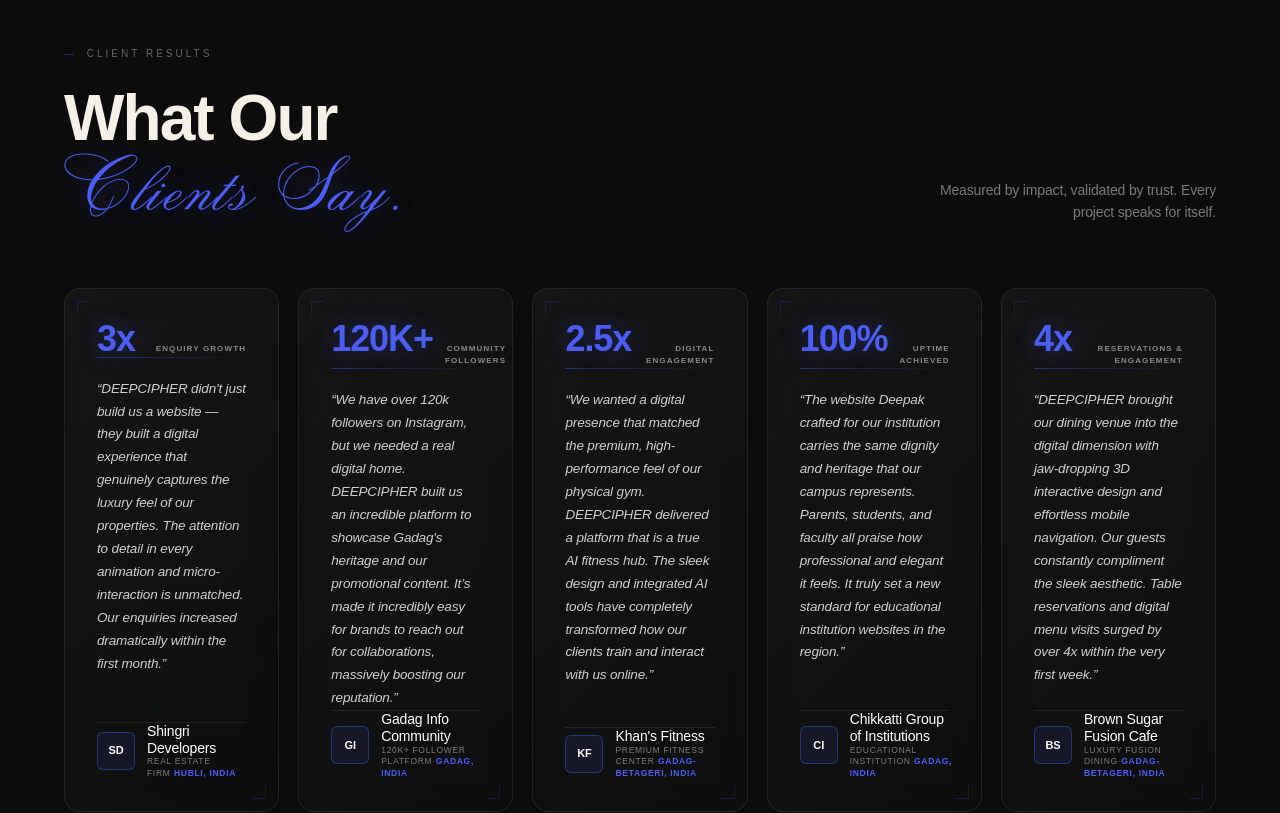
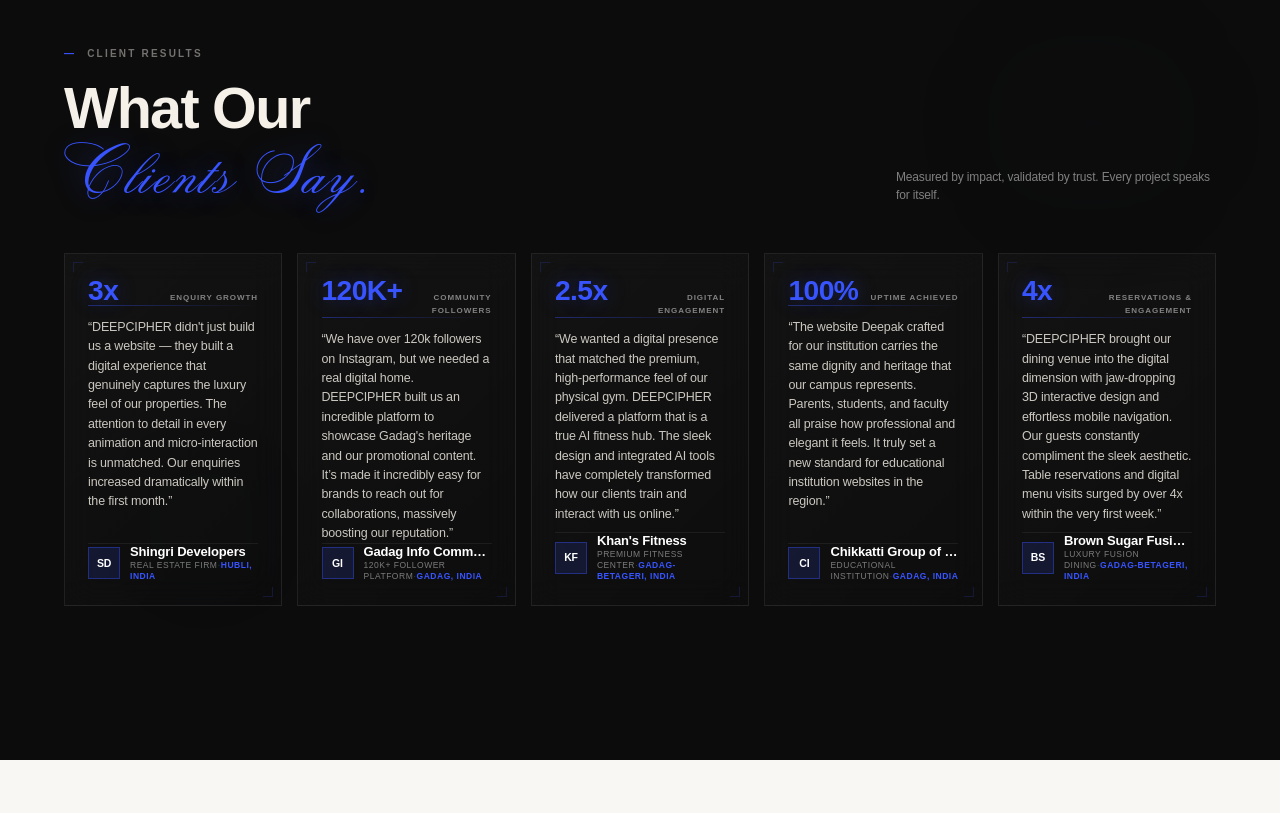
Before and after one commit to deepakparagi/deepcipher.studio, a Next.js app: page / in a window 1280 px wide. Shown: the part 1760-2573 px from the top of the page. Built offline with nearby package versions, Linux system fonts and the light colour scheme; a web font is replaced by a local one.

Commit message:
style(testimonials): make review cards compact with sharp corners and eliminated whitespace

```diff
--- a/src/components/sections/TestimonialsGrid.tsx
+++ b/src/components/sections/TestimonialsGrid.tsx
@@ -116,19 +116,18 @@ function TestimonialCard({ t, index }: { t: TestimonialData; index: number }) {
       }}
     >
       <div
-        className="relative overflow-hidden flex flex-col justify-between h-full w-full rounded-2xl"
+        className="relative overflow-hidden flex flex-col justify-between h-full w-full rounded-none"
         style={{
-          padding: 'clamp(24px, 2.5vw, 36px)',
-          minHeight: '520px',
+          padding: 'clamp(18px, 1.8vw, 24px)',
           height: '100%',
           background: isHovered
-            ? 'linear-gradient(145deg, rgba(255,255,255,0.08) 0%, rgba(44, 52, 128,0.12) 50%, rgba(255,255,255,0.03) 100%)'
-            : 'linear-gradient(135deg, rgba(255,255,255,0.04) 0%, rgba(255,255,255,0.01) 100%)',
+            ? 'linear-gradient(145deg, rgba(255,255,255,0.06) 0%, rgba(48, 73, 232, 0.1) 50%, rgba(255,255,255,0.02) 100%)'
+            : 'linear-gradient(135deg, rgba(255,255,255,0.03) 0%, rgba(255,255,255,0.008) 100%)',
           border: '1px solid',
-          borderColor: isHovered ? 'rgba(75, 93, 245, 0.4)' : 'rgba(255,255,255,0.08)',
+          borderColor: isHovered ? 'rgba(56, 84, 255, 0.45)' : 'rgba(255,255,255,0.08)',
           backdropFilter: 'blur(16px)',
-          transition: 'background 0.5s ease, border-color 0.4s ease, box-shadow 0.4s ease',
-          boxShadow: isHovered ? '0 16px 40px rgba(0,0,0,0.6)' : 'none',
+          transition: 'background 0.4s ease, border-color 0.3s ease, box-shadow 0.3s ease',
+          boxShadow: isHovered ? '0 12px 32px rgba(0,0,0,0.6), 0 0 20px rgba(48, 73, 232, 0.15)' : 'none',
         }}
       >
         {/* Glow effect on hover */}
@@ -137,26 +136,26 @@ function TestimonialCard({ t, index }: { t: TestimonialData; index: number }) {
           style={{
             top: '-30%',
             left: '-20%',
-            width: '240px',
-            height: '240px',
-            background: 'radial-gradient(circle, rgba(75, 93, 245, 0.15) 0%, transparent 70%)',
+            width: '200px',
+            height: '200px',
+            background: 'radial-gradient(circle, rgba(56, 84, 255, 0.15) 0%, transparent 70%)',
             borderRadius: '50%',
             filter: 'blur(40px)',
             opacity: isHovered ? 1 : 0,
-            transition: 'opacity 0.5s ease',
+            transition: 'opacity 0.4s ease',
           }}
         />
 
-        {/* Corner brackets */}
+        {/* Sharp corner brackets */}
         <div
           style={{
             position: 'absolute',
-            top: '12px',
-            left: '12px',
-            width: '14px',
-            height: '14px',
-            borderTop: '1px solid rgba(75, 93, 245, 0.4)',
-            borderLeft: '1px solid rgba(75, 93, 245, 0.4)',
+            top: '8px',
+            left: '8px',
+            width: '10px',
+            height: '10px',
+            borderTop: '1.5px solid rgba(56, 84, 255, 0.45)',
+            borderLeft: '1.5px solid rgba(56, 84, 255, 0.45)',
             opacity: isHovered ? 1 : 0.4,
             transition: 'opacity 0.3s ease',
           }}
@@ -164,12 +163,12 @@ function TestimonialCard({ t, index }: { t: TestimonialData; index: number }) {
         <div
           style={{
             position: 'absolute',
-            bottom: '12px',
-            right: '12px',
-            width: '14px',
-            height: '14px',
-            borderBottom: '1px solid rgba(75, 93, 245, 0.4)',
-            borderRight: '1px solid rgba(75, 93, 245, 0.4)',
+            bottom: '8px',
+            right: '8px',
+            width: '10px',
+            height: '10px',
+            borderBottom: '1.5px solid rgba(56, 84, 255, 0.45)',
+            borderRight: '1.5px solid rgba(56, 84, 255, 0.45)',
             opacity: isHovered ? 1 : 0.4,
             transition: 'opacity 0.3s ease',
           }}
@@ -178,16 +177,15 @@ function TestimonialCard({ t, index }: { t: TestimonialData; index: number }) {
         {/* Top — metric highlight */}
         <div className="relative z-10 shrink-0">
           {/* Metric badge */}
-          <div className="flex items-baseline justify-between gap-3 mb-4">
+          <div className="flex items-baseline justify-between gap-3 mb-2">
             <span
               style={{
-                fontFamily: 'var(--font-helvetica), sans-serif',
+                fontFamily: "var(--font-helvetica), 'Helvetica', sans-serif",
                 fontWeight: 700,
-                fontStyle: 'normal',
-                letterSpacing: '-0.03em',
-                fontSize: '36px',
-                color: '#4B5DF5',
-                textShadow: '0 0 24px rgba(75, 93, 245, 0.4)',
+                letterSpacing: '-0.02em',
+                fontSize: 'clamp(26px, 2.2vw, 32px)',
+                color: '#3854FF',
+                textShadow: '0 0 20px rgba(56, 84, 255, 0.35)',
                 lineHeight: 1,
               }}
             >
@@ -195,10 +193,10 @@ function TestimonialCard({ t, index }: { t: TestimonialData; index: number }) {
             </span>
             <span
               style={{
-                fontFamily: 'var(--font-mono), monospace',
+                fontFamily: "var(--font-helvetica), 'Helvetica', sans-serif",
                 fontSize: '8px',
-                color: 'rgba(255,255,255,0.5)',
-                letterSpacing: '0.14em',
+                color: 'rgba(255,255,255,0.48)',
+                letterSpacing: '0.12em',
                 textTransform: 'uppercase',
                 fontWeight: 600,
                 textAlign: 'right',
@@ -213,23 +211,22 @@ function TestimonialCard({ t, index }: { t: TestimonialData; index: number }) {
             style={{
               width: '100%',
               height: '1px',
-              background: 'linear-gradient(to right, rgba(75, 93, 245, 0.4), transparent)',
-              marginBottom: '20px',
+              background: 'linear-gradient(to right, rgba(56, 84, 255, 0.4), transparent)',
+              marginBottom: '12px',
             }}
           />
         </div>
 
         {/* Middle — Quote */}
-        <div className="relative z-10 flex-1 flex flex-col justify-start my-2">
+        <div className="relative z-10 flex-1 flex flex-col justify-start">
           <p
             className="m-0"
             style={{
-              fontFamily: 'var(--font-body), sans-serif',
-              fontWeight: 300,
-              fontStyle: 'italic',
-              fontSize: '13.5px',
-              color: 'rgba(255,255,255,0.8)',
-              lineHeight: 1.7,
+              fontFamily: "var(--font-helvetica), 'Helvetica', sans-serif",
+              fontWeight: 400,
+              fontSize: '12.5px',
+              color: 'rgba(245, 240, 232, 0.82)',
+              lineHeight: 1.55,
             }}
           >
             &ldquo;{t.quote}&rdquo;
@@ -237,23 +234,26 @@ function TestimonialCard({ t, index }: { t: TestimonialData; index: number }) {
         </div>
 
         {/* Bottom — attribution pinned to baseline */}
-        <div className="relative z-10 shrink-0 mt-auto pt-5" style={{ borderTop: '1px solid rgba(255,255,255,0.08)' }}>
-          <div className="flex items-center gap-3">
-            {/* Avatar initials */}
+        <div
+          className="relative z-10 shrink-0 mt-4 pt-3.5"
+          style={{ borderTop: '1px solid rgba(255,255,255,0.06)' }}
+        >
+          <div className="flex items-center gap-2.5">
+            {/* Avatar initials with sharp corners */}
             <div
-              className="flex items-center justify-center shrink-0 rounded-md"
+              className="flex items-center justify-center shrink-0 rounded-none"
               style={{
-                width: '38px',
-                height: '38px',
-                border: '1px solid rgba(75, 93, 245, 0.4)',
-                backgroundColor: 'rgba(44, 52, 128, 0.2)',
+                width: '32px',
+                height: '32px',
+                border: '1px solid rgba(56, 84, 255, 0.4)',
+                backgroundColor: 'rgba(48, 73, 232, 0.15)',
               }}
             >
               <span
                 style={{
-                  fontFamily: 'var(--font-mono), monospace',
-                  fontSize: '11px',
-                  fontWeight: 600,
+                  fontFamily: "var(--font-helvetica), 'Helvetica', sans-serif",
+                  fontSize: '10.5px',
+                  fontWeight: 700,
                   color: '#FFFFFF',
                 }}
               >
@@ -262,11 +262,11 @@ function TestimonialCard({ t, index }: { t: TestimonialData; index: number }) {
             </div>
             <div className="flex-1 min-w-0">
               <span
-                className="block m-0"
+                className="block m-0 truncate"
                 style={{
                   fontFamily: "var(--font-helvetica), 'Helvetica', sans-serif",
-                  fontWeight: 500,
-                  fontSize: '14px',
+                  fontWeight: 600,
+                  fontSize: '13px',
                   color: '#FFFFFF',
                   lineHeight: 1.2,
                 }}
@@ -274,19 +274,19 @@ function TestimonialCard({ t, index }: { t: TestimonialData; index: number }) {
                 {t.name}
               </span>
               <div
-                className="mt-1"
+                className="mt-0.5"
                 style={{
-                  fontFamily: 'var(--font-mono), monospace',
+                  fontFamily: "var(--font-helvetica), 'Helvetica', sans-serif",
                   fontSize: '8.5px',
                   color: 'rgba(255,255,255,0.45)',
-                  letterSpacing: '0.08em',
+                  letterSpacing: '0.06em',
                   textTransform: 'uppercase',
-                  lineHeight: 1.35,
+                  lineHeight: 1.3,
                 }}
               >
                 <span>{t.role}</span>
                 <span className="mx-1 text-white/20">·</span>
-                <span style={{ color: '#4B5DF5', fontWeight: 600 }}>{t.company}</span>
+                <span style={{ color: '#3854FF', fontWeight: 600 }}>{t.company}</span>
               </div>
             </div>
           </div>
@@ -342,22 +342,23 @@ export default function TestimonialsGrid() {
       </div>
 
       {/* Header */}
-      <div className="relative z-10 mb-16" style={{ maxWidth: '1400px', margin: '0 auto 64px' }}>
+      <div className="relative z-10 mb-8 sm:mb-12" style={{ maxWidth: '1400px', margin: '0 auto clamp(28px, 4vw, 48px)' }}>
         <span
           style={{
-            fontFamily: 'var(--font-body), sans-serif',
+            fontFamily: "var(--font-helvetica), 'Helvetica', sans-serif",
             fontSize: '10px',
-            color: '#6B6560',
-            letterSpacing: '0.3em',
+            color: 'rgba(245, 240, 232, 0.45)',
+            letterSpacing: '0.22em',
             display: 'block',
-            marginBottom: '24px',
+            marginBottom: '16px',
             textTransform: 'uppercase',
+            fontWeight: 600,
           }}
         >
-          <span style={{ color: '#2C3480', marginRight: '4px' }}>—</span> CLIENT RESULTS
+          <span style={{ color: '#3854FF', marginRight: '6px' }}>—</span> CLIENT RESULTS
         </span>
 
-        <div className="flex flex-col md:flex-row justify-between items-start md:items-end gap-6">
+        <div className="flex flex-col md:flex-row justify-between items-start md:items-end gap-4 sm:gap-6">
           <motion.h2
             className="m-0"
             initial={{ opacity: 0, y: 20 }}
@@ -365,16 +366,16 @@ export default function TestimonialsGrid() {
             viewport={{ once: true }}
             transition={{ duration: 0.7, ease: [0.16, 1, 0.3, 1] }}
             style={{
-              fontFamily: "var(--font-helvetica), sans-serif",
+              fontFamily: "var(--font-helvetica), 'Helvetica', sans-serif",
               fontWeight: 700,
-              fontSize: 'clamp(36px, 5vw, 72px)',
-              lineHeight: 1,
+              fontSize: 'clamp(32px, 4.5vw, 64px)',
+              lineHeight: 1.05,
               letterSpacing: '-0.03em',
               color: '#F5F0E8',
             }}
           >
             What Our<br />
-            <span className="font-citadel italic" style={{ color: '#4B5DF5', textShadow: '0 0 30px rgba(75, 93, 245, 0.4)' }}>Clients Say.</span>
+            <span className="font-citadel italic" style={{ color: '#3854FF', textShadow: '0 0 30px rgba(56, 84, 255, 0.4)' }}>Clients Say.</span>
           </motion.h2>
 
           <motion.span
@@ -383,13 +384,13 @@ export default function TestimonialsGrid() {
             viewport={{ once: true }}
             transition={{ delay: 0.2 }}
             style={{
-              fontFamily: 'var(--font-body), sans-serif',
-              fontSize: '14px',
-              fontWeight: 300,
-              color: 'rgba(255,255,255,0.45)',
-              maxWidth: '280px',
-              textAlign: 'right',
-              lineHeight: 1.6,
+              fontFamily: "var(--font-helvetica), 'Helvetica', sans-serif",
+              fontSize: 'clamp(12px, 0.9vw, 13.5px)',
+              fontWeight: 400,
+              color: 'rgba(255,255,255,0.48)',
+              maxWidth: '320px',
+              textAlign: 'left',
+              lineHeight: 1.55,
             }}
           >
             Measured by impact, validated by trust. Every project speaks for itself.
@@ -400,7 +401,7 @@ export default function TestimonialsGrid() {
       {/* 3D Testimonial Cards */}
       <div
         className="relative z-10 grid grid-cols-1 md:grid-cols-2 lg:grid-cols-3 xl:grid-cols-5 items-stretch"
-        style={{ gap: 'clamp(14px, 1.5vw, 20px)', maxWidth: '1750px', margin: '0 auto' }}
+        style={{ gap: 'clamp(12px, 1.2vw, 18px)', maxWidth: '1750px', margin: '0 auto' }}
       >
         {testimonials.map((t, i) => (
           <TestimonialCard key={i} t={t} index={i} />
```
